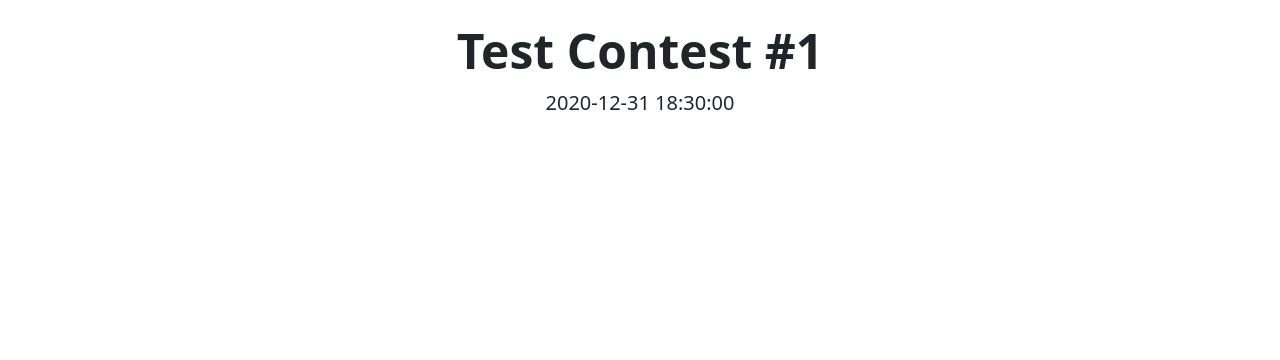
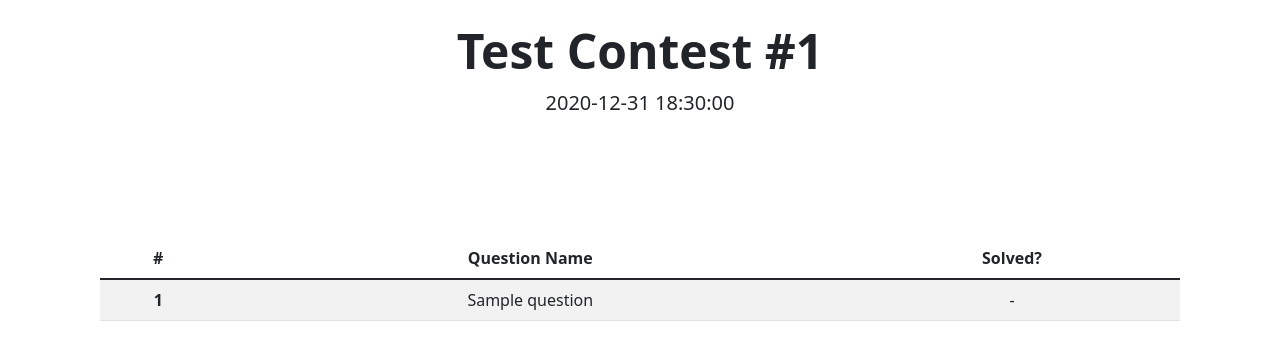
Before and after one commit to i-am-arunkumar/Competitive-programming-platform, a PHP site: page /Contest/contest.php?id=1 in a window 1280 px wide. Shown: the part 74-434 px from the top of the page. Run offline with PHP 8.4, Linux system fonts and the light colour scheme; data comes from the database, SQL or seed files in the repository; tables that the repository leaves empty or names only in its code hold one stand-in row (values such as "Sample post"); some libraries are stand-ins or nearby versions.

Commit message:
contest: added questions table

```diff
--- a/Contest/contest.css
+++ b/Contest/contest.css
@@ -2,6 +2,6 @@
 /*    margin-top: 100px;*/
 /*}*/
 
-/*.table {*/
-/*    padding: 0 100px;*/
-/*}*/
+.table {
+    padding: 0 100px;
+}
--- a/Contest/contest.php
+++ b/Contest/contest.php
@@ -13,12 +13,13 @@ include("../commons/db_connection.php");
 <?php
 $contest_id = htmlspecialchars($_GET["id"]);
 
-$sql = "SELECT * FROM CONTEST_DETAILS";
+$sql = "SELECT * FROM CONTEST_DETAILS WHERE CONTEST_ID = $contest_id";
 $result = $conn->query($sql);
 
 $contest_details = $result->fetch_assoc();
 ?>
 
+<!--Hero Section-->
 <div class="px-4 py-5 my-5 text-center">
     <h1 class="display-5 fw-bold">
         <?php echo $contest_details["contest_name"] ?>
@@ -38,35 +39,36 @@ $contest_details = $result->fetch_assoc();
     </div>
 </div>
 
+<?php
+$sql = "SELECT * FROM CONTEST_QUESTIONS WHERE CONTEST_ID = $contest_id";
+$result = $conn->query($sql);
+?>
 
-<!--<div class="table">-->
-<!--    <table class="table table-striped table-hover">-->
-<!--        <thead>-->
-<!--        <tr>-->
-<!--            <th scope="col">#</th>-->
-<!--            <th scope="col">Question Name</th>-->
-<!--            <th scope="col">Solved?</th>-->
-<!--        </tr>-->
-<!--        </thead>-->
-<!--        <tbody>-->
-<!--        <tr>-->
-<!--            <th scope="row">1</th>-->
-<!--            <td>Linear keyboard</td>-->
-<!--            <td>Yes</td>-->
-<!--        </tr>-->
-<!--        <tr>-->
-<!--            <th scope="row">2</th>-->
-<!--            <td>Odd Grasshopper</td>-->
-<!--            <td>No</td>-->
-<!--        </tr>-->
-<!--        <tr>-->
-<!--            <th scope="row">3</th>-->
-<!--            <td>Minimum Extraction</td>-->
-<!--            <td>No</td>-->
-<!--        </tr>-->
-<!--        </tbody>-->
-<!--    </table>-->
-<!--</div>-->
+<!--Questions Table-->
+<div class="table">
+    <table class="table table-striped table-hover text-center">
+        <thead>
+        <tr>
+            <th scope="col">#</th>
+            <th scope="col">Question Name</th>
+            <th scope="col">Solved?</th>
+        </tr>
+        </thead>
+        <tbody>
+        <?php
+        while ($row = $result->fetch_assoc()) {
+            echo '
+            <tr>
+                <th scope="row">' . $row["question_id"] . '</th>
+                <td>' . $row["question_name"] . '</td>
+                <td>-</td>
+            </tr>
+            ';
+        }
+        ?>
+        </tbody>
+    </table>
+</div>
 
 </body>
 
```
